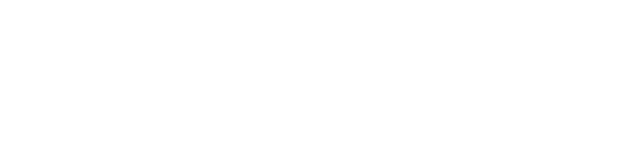
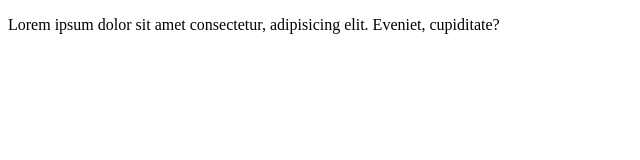
Before and after one commit to Hackademy-180/Games, a plain HTML site: page index.html in a window 1280 px wide. Shown: the whole page, without its empty margins (0-640 px from the left). Drawn offline with Linux system fonts and the light colour scheme.

```diff
--- a/index.html
+++ b/index.html
@@ -9,7 +9,7 @@
 <body>
 
 
-
+<p>Lorem ipsum dolor sit amet consectetur, adipisicing elit. Eveniet, cupiditate?</p>
 
 
 </body>
```
